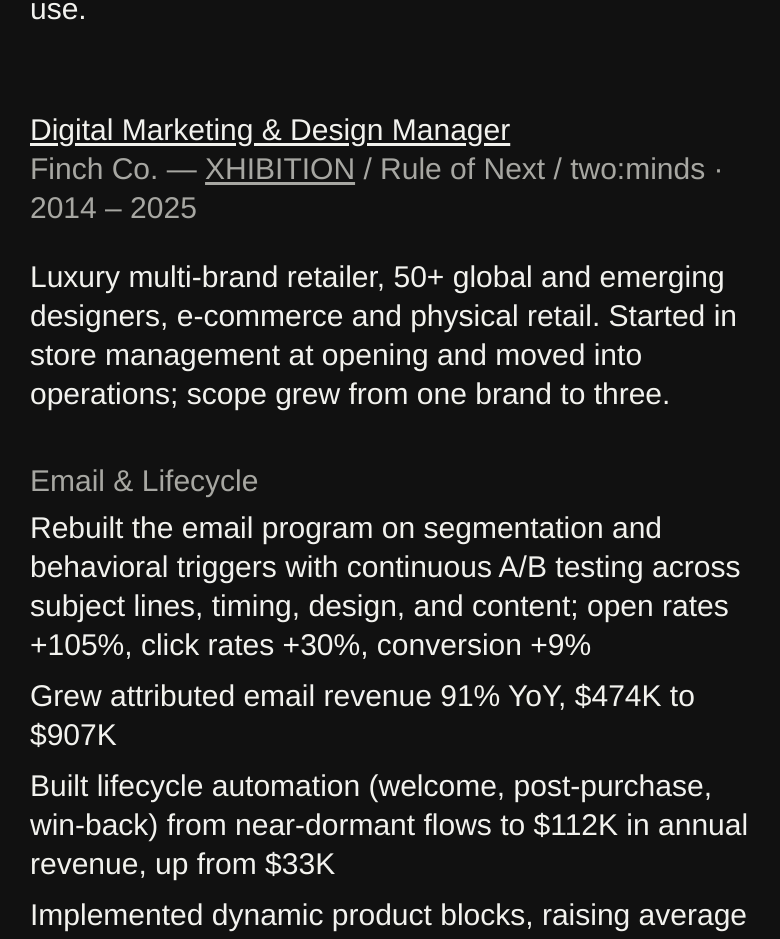
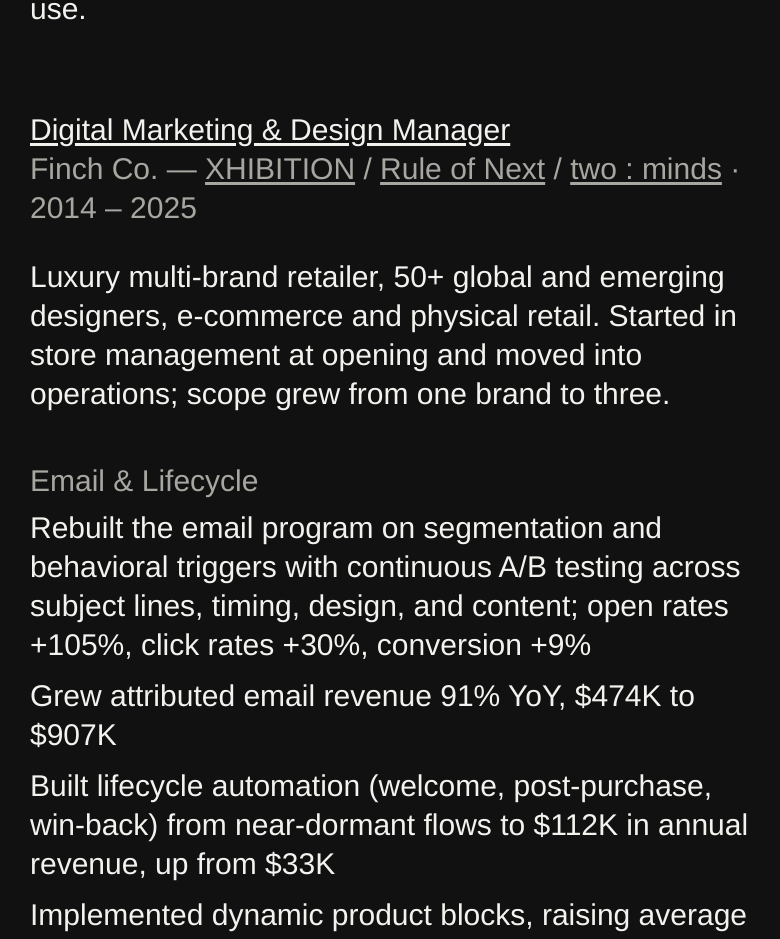
Before and after one commit to pianogoth/christopherparkramos.com, a Next.js app: page /resume in a window 1280 px wide. Shown: the part 1109-2048 px from the top of the page, without its empty margins (0-780 px from the left). Built offline with nearby package versions, Linux system fonts and the light colour scheme.

Commit message:
Link Finch Co. brand sites

```diff
--- a/app/resume/page.tsx
+++ b/app/resume/page.tsx
@@ -44,7 +44,7 @@
         <article className="resume-role">
           <header className="resume-role-header">
             <h3>Digital Marketing &amp; Design Manager</h3>
-            <p>Finch Co. — <a href="https://www.xhibition.co/" target="_blank" rel="noreferrer">XHIBITION<span className="sr-only"> (opens in a new tab)</span></a> / Rule of Next / two:minds · 2014 – 2025</p>
+            <p>Finch Co. — <a href="https://www.xhibition.co/" target="_blank" rel="noreferrer">XHIBITION<span className="sr-only"> (opens in a new tab)</span></a> / <a href="https://www.ruleofnext.com/" target="_blank" rel="noreferrer">Rule of Next<span className="sr-only"> (opens in a new tab)</span></a> / <a href="https://twomindsnyc.com/" target="_blank" rel="noreferrer">two : minds<span className="sr-only"> (opens in a new tab)</span></a> · 2014 – 2025</p>
           </header>
           <p>Luxury multi-brand retailer, 50+ global and emerging designers, e-commerce and physical retail. Started in store management at opening and moved into operations; scope grew from one brand to three.</p>
 
```
Also changed, not shown: 1 other file (tests, documents, lock files or other folders).
